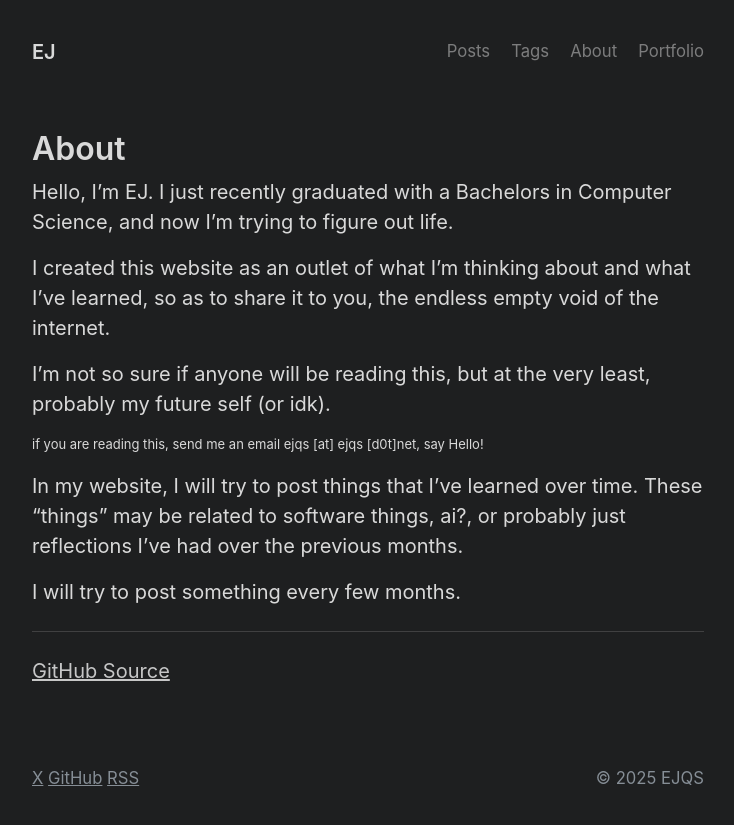
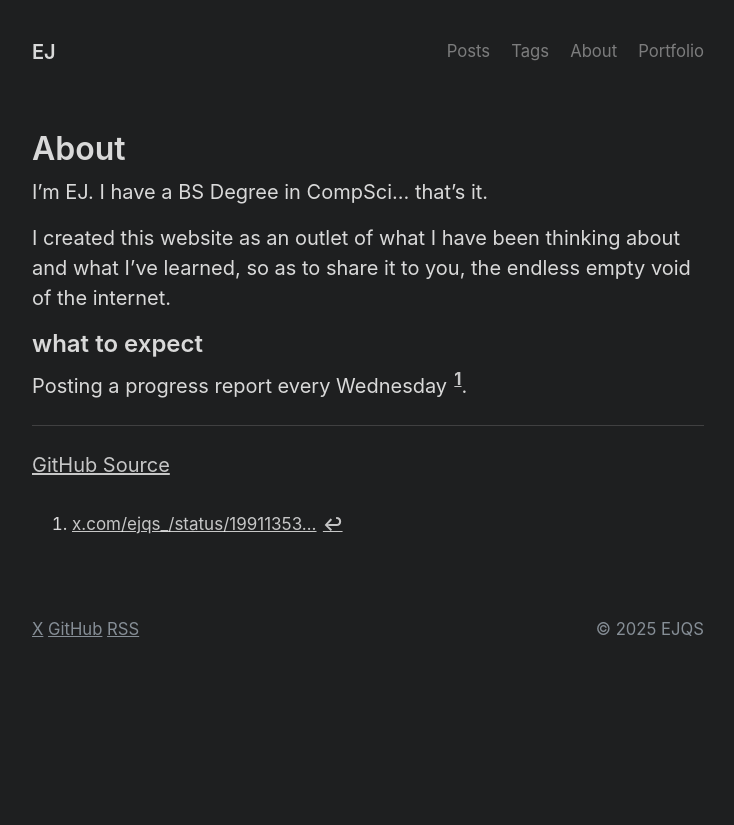
Before and after one commit to ejqs/ejqs.net, a Jekyll site: the page built from about.md, in a window 1280 px wide. Shown: the top 825 px of the page, without its empty margins (272-1006 px from the left). Built offline with Jekyll 4.4.1, drawn with Linux system fonts in a browser that asks for light colours.

Commit message:
update(about.md): get straight to the point

```diff
--- a/about.md
+++ b/about.md
@@ -3,18 +3,16 @@ layout: page
 title: About
 ---
 
-Hello, I'm EJ. I just recently graduated with a Bachelors in Computer Science, and now I'm trying to figure out life.
+I'm EJ. I have a BS Degree in CompSci... that's it.
 
-I created this website as an outlet of what I'm thinking about and what I've learned, so as to share it to you, the endless empty void of the internet.
+I created this website as an outlet of what I have been thinking about and what I've learned, so as to share it to you, the endless empty void of the internet.
 
-I'm not so sure if anyone will be reading this, but at the very least, probably my future self (or idk).
+## what to expect
 
-<p class="small">if you are reading this, send me an email ejqs [at] ejqs [d0t]net, say Hello!</p>
-
-In my website, I will try to post things that I've learned over time. These "things" may be related to software things, ai?, or probably just reflections I've had over the previous months.
-
-I will try to post something every few months.
+Posting a progress report every Wednesday [^fn-x_post].
 
 ---
 
 [GitHub Source](https://github.com/ejqs/ejqs.net)
+
+[^fn-x_post]: [x.com/ejqs\_/status/19911353...](https://x.com/ejqs_/status/1991135330666246199)
```
